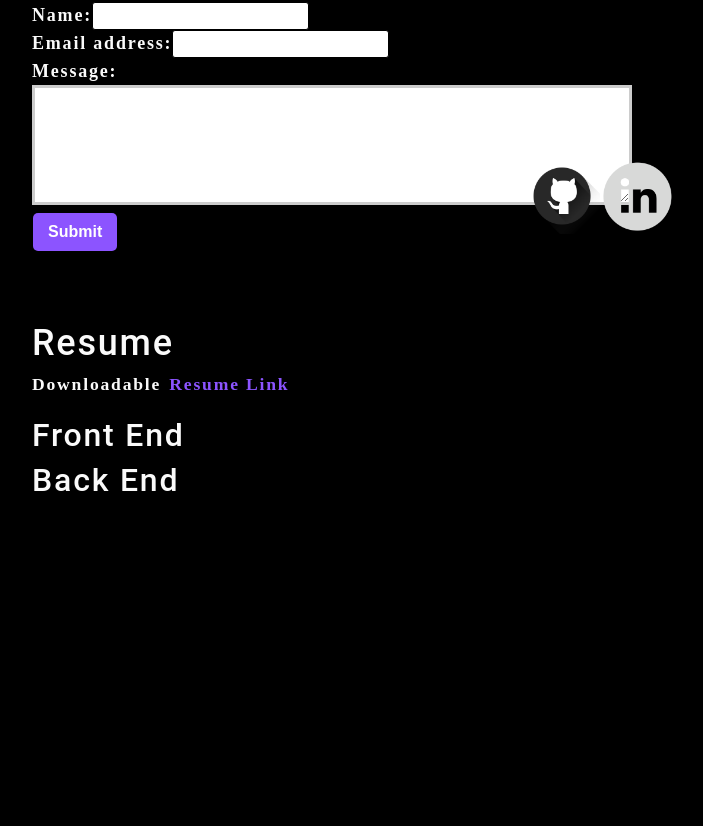
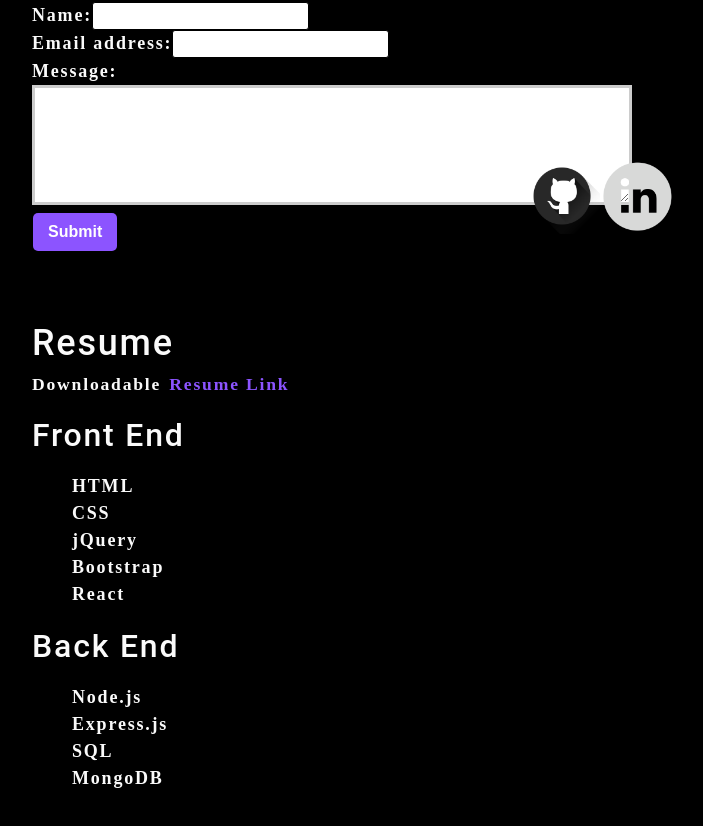
Before and after one commit to RaeStichter/raestichter-react-portfolio, a React (Create React App) app: page / in a window 1280 px wide. Shown: the part 538-1364 px from the top of the page, without its empty margins (62-765 px from the left). Before the commit the page ends 1128 px from the top, so only its background shows below. Built offline with nearby package versions, Linux system fonts and the light colour scheme.

Commit message:
add resume items

```diff
--- a/src/components/Resume/index.js
+++ b/src/components/Resume/index.js
@@ -11,7 +11,20 @@ function Resume() {
                 <p>Downloadable <a href="resume.com">Resume Link</a></p>
             </div>
             <h2>Front End</h2>
+            <ul>
+                <li>HTML</li>
+                <li>CSS</li>
+                <li>jQuery</li>
+                <li>Bootstrap</li>
+                <li>React</li>
+            </ul>
             <h2>Back End</h2>
+            <ul>
+                <li>Node.js</li>
+                <li>Express.js</li>
+                <li>SQL</li>
+                <li>MongoDB</li>
+            </ul>
         </section>
     );
 }
```
